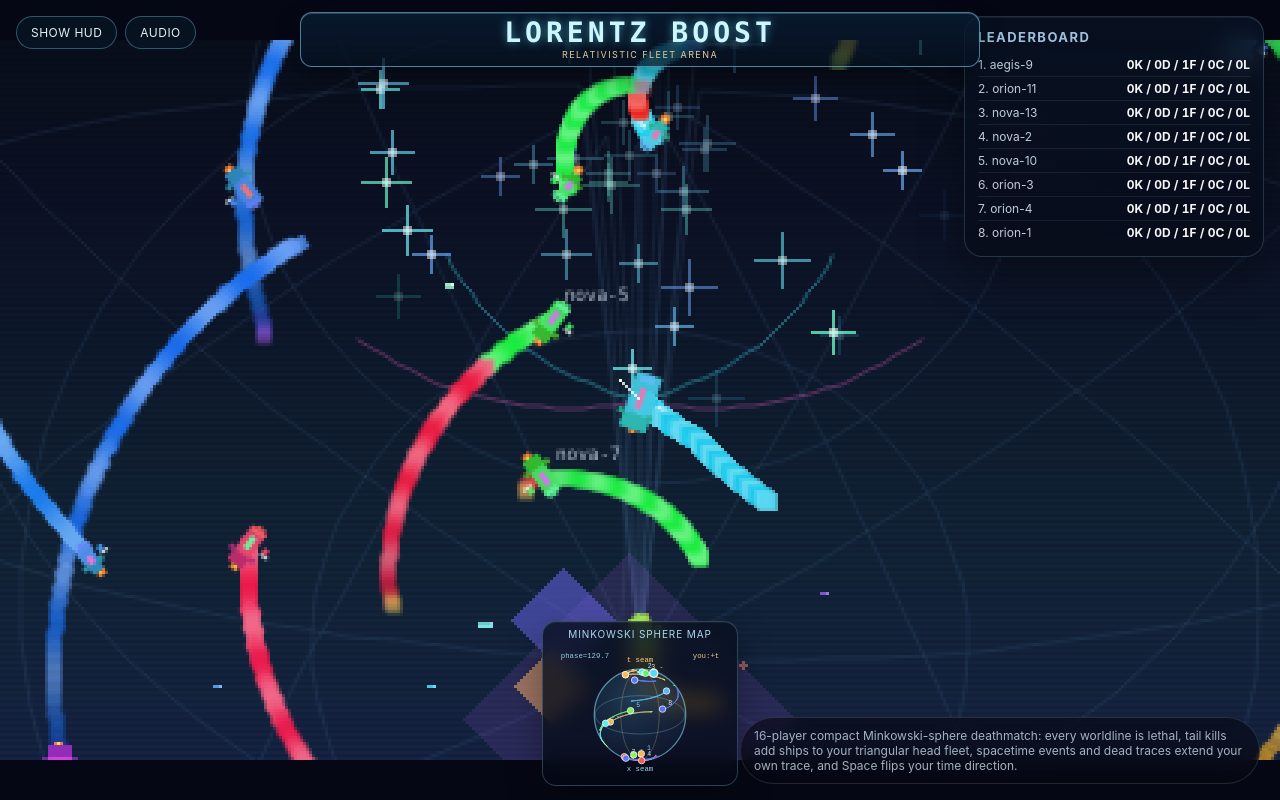
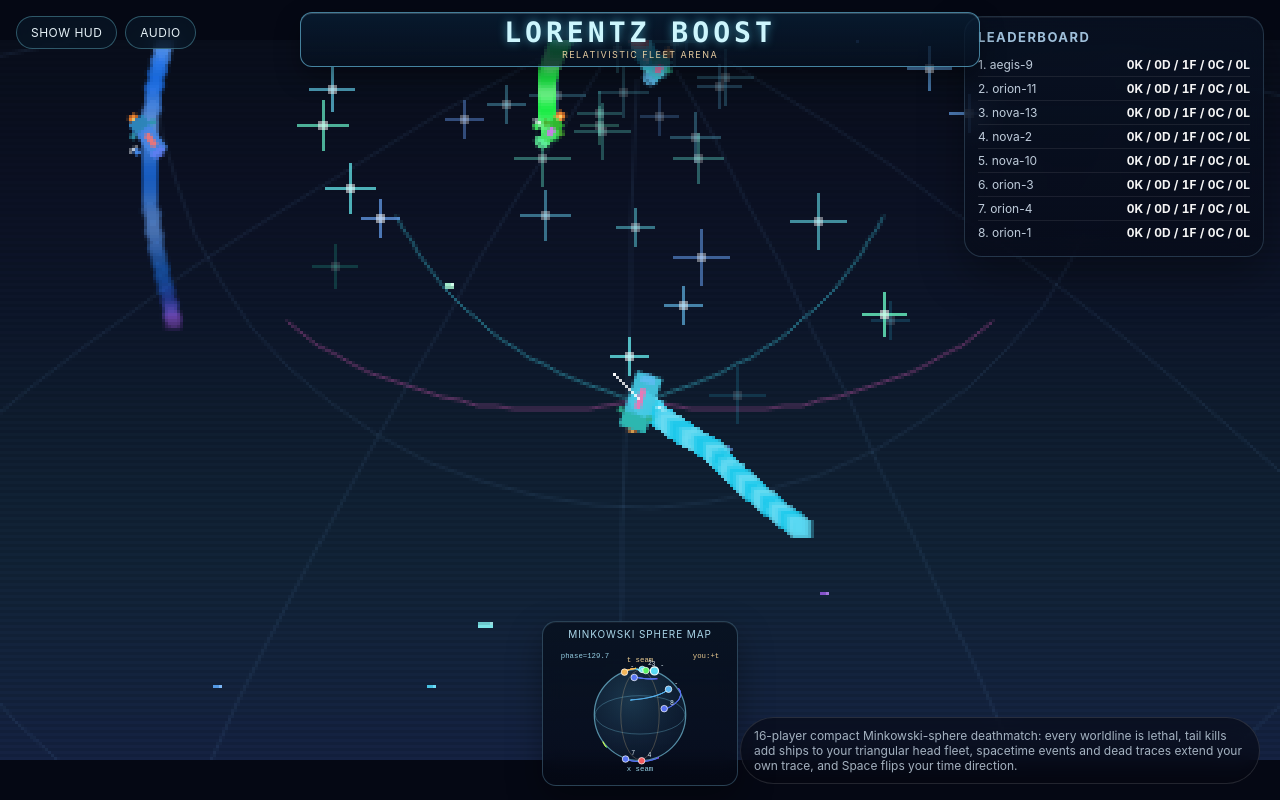
Before and after one commit to MSulSal/lorentz-boost, a React (Vite) app: page / in a window 1280 px wide. Built offline with nearby package versions, Linux system fonts and the light colour scheme.

Commit message:
fix(sphere-view): render arena and minimap as outside sphere surface

```diff
--- a/src/App.jsx
+++ b/src/App.jsx
@@ -162,11 +162,12 @@ function spherePointFromXT(x, t, world, geom) {
   const y1 = sy * cosPitch - z1 * sinPitch;
   const z2 = sy * sinPitch + z1 * cosPitch;
 
-  const fish = 1 + 0.18 * Math.max(0, z2) * Math.max(0, z2);
+  const perspective = geom.camDist / Math.max(0.2, geom.camDist - z2);
   return {
-    px: geom.cx + geom.r * x1 * fish,
-    py: geom.cy - geom.r * y1 * fish,
+    px: geom.cx + geom.r * x1 * perspective,
+    py: geom.cy - geom.r * y1 * perspective,
     depth: z2,
+    front: z2 >= (geom.frontDepthThreshold ?? 0),
   };
 }
 
@@ -176,16 +177,14 @@ function MinimapOverlay({ world }) {
   const cx = width * 0.5;
   const cy = 88;
   const r = 56;
-  const geom = { cx, cy, r, yaw: -0.78, pitch: 0.46 };
+  const geom = { cx, cy, r, yaw: -0.78, pitch: 0.46, camDist: 4.8, frontDepthThreshold: 0 };
   const ranks = rankEntities(world);
   const placementById = new Map(ranks.map((r, idx) => [r.id, idx + 1]));
   const worldPhase = temporalPhase(world.player?.coordTime ?? world.t, world.finishT);
   const playerTimeDir = world.player?.timeDirection ?? 1;
   const playerTimeLabel = playerTimeDir >= 0 ? '+t' : '-t';
 
-  const wallBack = [];
   const wallFront = [];
-  const islandBack = [];
   const islandFront = [];
   if (world.course?.walls?.length) {
     for (const wall of world.course.walls) {
@@ -197,7 +196,7 @@ function MinimapOverlay({ world }) {
         if (Math.abs(b.x - a.x) > world.arenaX) continue;
         const pa = spherePointFromXT(a.x, a.t, world, geom);
         const pb = spherePointFromXT(b.x, b.t, world, geom);
-        const front = (pa.depth + pb.depth) * 0.5 >= 0;
+        const front = pa.front && pb.front;
         const seg = {
           key: `${wall.id}-${i}`,
           x1: pa.px,
@@ -206,7 +205,7 @@ function MinimapOverlay({ world }) {
           y2: pb.py,
           hue: wall.hue,
         };
-        (front ? wallFront : wallBack).push(seg);
+        if (front) wallFront.push(seg);
       }
     }
   }
@@ -221,11 +220,10 @@ function MinimapOverlay({ world }) {
         r,
         hue: island.hue,
       };
-      (p.depth >= 0 ? islandFront : islandBack).push(bubble);
+      if (p.front) islandFront.push(bubble);
     }
   }
 
-  const worldlineBack = [];
   const worldlineFront = [];
   for (const entity of world.entities) {
     const hist = entity.history ?? [];
@@ -237,7 +235,7 @@ function MinimapOverlay({ world }) {
       if (Math.abs(b.pos.x - a.pos.x) > world.arenaX) continue;
       const pa = spherePointFromXT(a.pos.x, a.coordTime ?? a.t, world, geom);
       const pb = spherePointFromXT(b.pos.x, b.coordTime ?? b.t, world, geom);
-      const front = (pa.depth + pb.depth) * 0.5 >= 0;
+      const front = pa.front && pb.front;
       const seg = {
         key: `${entity.id}-${i}`,
         x1: pa.px,
@@ -251,7 +249,7 @@ function MinimapOverlay({ world }) {
         ),
         w: entity.id === world.player.id ? 1.7 : 1.1,
       };
-      (front ? worldlineFront : worldlineBack).push(seg);
+      if (front) worldlineFront.push(seg);
     }
   }
 
@@ -260,10 +258,11 @@ function MinimapOverlay({ world }) {
       const p = spherePointFromXT(entity.pos.x, entity.coordTime ?? world.t, world, geom);
       const px = p.px;
       const py = p.py;
-      const front = p.depth >= 0;
+      const front = p.front;
       const hue = (entity.team?.primaryHue ?? entity.hue) + dopplerHueShift1D(entity.pos.x, entity.vel.x, world);
       return { entity, px, py, front, hue, inactive: !!entity.isRespawning };
     })
+    .filter((p) => p.front)
     .sort((a, b) => {
       if (a.front === b.front) return a.py - b.py;
       return a.front ? 1 : -1;
@@ -279,34 +278,6 @@ function MinimapOverlay({ world }) {
             <stop offset="100%" stopColor="rgba(50, 112, 162, 0.08)" />
           </radialGradient>
         </defs>
-
-        {wallBack.map((seg) => (
-          <line
-            key={seg.key}
-            x1={seg.x1}
-            y1={seg.y1}
-            x2={seg.x2}
-            y2={seg.y2}
-            stroke={hueColor(seg.hue, 0.54)}
-            strokeWidth={2.1}
-            strokeLinecap="round"
-          />
-        ))}
-        {islandBack.map((b) => (
-          <circle key={b.key} cx={b.x} cy={b.y} r={b.r} fill={hueColor(b.hue, 0.48)} stroke={hueColor(b.hue + 8, 0.6)} strokeWidth="0.8" />
-        ))}
-        {worldlineBack.map((seg) => (
-          <line
-            key={seg.key}
-            x1={seg.x1}
-            y1={seg.y1}
-            x2={seg.x2}
-            y2={seg.y2}
-            stroke={hueColor(seg.hue, 0.92)}
-            strokeWidth={seg.w}
-            strokeLinecap="round"
-          />
-        ))}
 
         <circle cx={cx} cy={cy} r={r} fill="url(#sphereFill)" stroke="rgba(138, 228, 255, 0.58)" strokeWidth="1.5" />
         <ellipse cx={cx} cy={cy} rx={r * 0.98} ry={r * 0.42} fill="none" stroke="rgba(132, 224, 255, 0.28)" strokeWidth="1.2" />
--- a/src/render.js
+++ b/src/render.js
@@ -14,6 +14,7 @@ const MIN_RENDER_WIDTH = 320;
 const MIN_RENDER_HEIGHT = 180;
 const GAME_ASPECT = 16 / 9;
 const TAU = Math.PI * 2;
+const OUTSIDE_CAM_DIST = 4.8;
 const MAX_FORMATION_VISUAL_SHIPS = 28;
 const FORMATION_BACK_STEP = 8;
 const FORMATION_SIDE_STEP = 6;
@@ -113,12 +114,14 @@ function projectSphere(x, t, camera) {
   const y1 = sy * cosPitch - z1 * sinPitch;
   const z2 = sy * sinPitch + z1 * cosPitch;
 
-  const depthScale = 0.82 + 0.18 * ((z2 + 1) * 0.5);
-  const r = camera.sphereRadius * depthScale;
+  const perspective = camera.outsideCamDist / Math.max(0.2, camera.outsideCamDist - z2);
+  const r = camera.sphereRadius * perspective;
 
   return {
     x: camera.width * 0.5 + x1 * r,
     y: camera.height * 0.5 - y1 * r,
+    depth: z2,
+    front: z2 >= camera.frontDepthThreshold,
   };
 }
 
@@ -128,6 +131,10 @@ function projectXT(x, t, camera) {
 
 function visibleOnCanvas(p, camera, margin = 120) {
   return p.x > -margin && p.y > -margin && p.x < camera.width + margin && p.y < camera.height + margin;
+}
+
+function visibleOutsideSphere(p) {
+  return !!p?.front;
 }
 
 function teamColors(entity, fallbackHue) {
@@ -222,16 +229,29 @@ function drawGrid(ctx, world, camera) {
   const tFromV = (v) => v * finishT;
 
   const strokeParamLine = (uFixed, vFixed, lon) => {
-    ctx.beginPath();
+    let open = false;
     for (let i = 0; i <= steps; i++) {
       const s = i / steps;
       const u = lon ? uFixed : s;
       const v = lon ? s : vFixed;
       const p = projectXT(xFromU(u), tFromV(v), camera);
-      if (i === 0) ctx.moveTo(snap(p.x), snap(p.y));
-      else ctx.lineTo(snap(p.x), snap(p.y));
+      const front = visibleOutsideSphere(p);
+      if (!front) {
+        if (open) {
+          ctx.stroke();
+          open = false;
+        }
+        continue;
+      }
+      if (!open) {
+        ctx.beginPath();
+        ctx.moveTo(snap(p.x), snap(p.y));
+        open = true;
+      } else {
+        ctx.lineTo(snap(p.x), snap(p.y));
+      }
     }
-    ctx.stroke();
+    if (open) ctx.stroke();
   };
 
   ctx.save();
@@ -260,14 +280,25 @@ function drawLightCones(ctx, world, camera) {
 
   const drawConeBranch = (sign, future) => {
     const timeSign = future ? 1 : -1;
-    ctx.beginPath();
-    ctx.moveTo(snap(origin.x), snap(origin.y));
+    let open = false;
     for (let i = 1; i <= steps; i++) {
       const dt = (i / steps) * coneSpan * timeSign;
       const p = projectXT(world.player.pos.x + sign * C * dt, coordNow + dt, camera);
+      if (!visibleOutsideSphere(p)) {
+        if (open) {
+          ctx.stroke();
+          open = false;
+        }
+        continue;
+      }
+      if (!open) {
+        ctx.beginPath();
+        ctx.moveTo(snap(origin.x), snap(origin.y));
+        open = true;
+      }
       ctx.lineTo(snap(p.x), snap(p.y));
     }
-    ctx.stroke();
+    if (open) ctx.stroke();
   };
 
   ctx.save();
@@ -297,6 +328,7 @@ function drawCourse(ctx, world, camera) {
       for (const shift of [-1, 0, 1]) {
         const x = island.x + shift * trackSpan;
         const p = projectXT(x, island.t, camera);
+        if (!visibleOutsideSphere(p)) continue;
         if (!visibleOnCanvas(p, camera, 220 + rx)) continue;
         ctx.fillStyle = hsl(hue, 72, island.mass > 0 ? 26 : 34, 0.16 + nearNow * 0.16);
         ctx.beginPath();
@@ -327,6 +359,7 @@ function drawCourse(ctx, world, camera) {
         if (Math.abs(a.x - b.x) > world.arenaX) continue;
         const pa = projectXT(a.x, a.t, camera);
         const pb = projectXT(b.x, b.t, camera);
+        if (!visibleOutsideSphere(pa) || !visibleOutsideSphere(pb)) continue;
         if (!visibleOnCanvas(pa, camera, 180) && !visibleOnCanvas(pb, camera, 180)) continue;
 
         ctx.strokeStyle = hsl(wall.hue, 86, 30, 0.42);
@@ -354,6 +387,7 @@ function drawEnergyEvents(ctx, world, camera) {
   ctx.save();
   for (const ev of world.energyEvents) {
     const p = projectXT(ev.x, ev.eventT, camera);
+    if (!visibleOutsideSphere(p)) continue;
     if (!visibleOnCanvas(p, camera, 110)) continue;
     const dt = ev.eventT - camera.now;
     const future = dt >= 0;
@@ -379,6 +413,7 @@ function drawTrails(ctx, world, camera) {
   for (const tr of world.trails) {
     const start = projectXT(tr.x0, tr.t0, camera);
     const end = projectXT(tr.x1, tr.t1, camera);
+    if (!visibleOutsideSphere(start) || !visibleOutsideSphere(end)) continue;
     if (!visibleOnCanvas(start, camera, 120) && !visibleOnCanvas(end, camera, 120)) continue;
     const ttl = Math.max(0.001, tr.expireT - tr.bornT);
     const age = world.t - tr.bornT;
@@ -411,6 +446,7 @@ function drawFlashes(ctx, world, camera) {
   for (const f of world.flashes) {
     const age = world.t - f.t;
     const p = projectXT(f.x, f.t, camera);
+    if (!visibleOutsideSphere(p)) continue;
     if (!visibleOnCanvas(p, camera, 120)) continue;
     let hue = f.hue ?? 200;
     if (f.type === 'tail-kill') hue += 25;
@@ -441,6 +477,7 @@ function drawWorldline(ctx, entity, world, camera, opts, isSelf) {
     const age = world.t - h.t;
     if (age > maxAge) break;
     const p = projectXT(h.pos.x, h.coordTime ?? h.t, camera);
+    if (!visibleOutsideSphere(p)) continue;
     if (!visibleOnCanvas(p, camera, 180)) continue;
     samples.push({ h, p });
   }
@@ -501,6 +538,7 @@ function fleetFormationSlots(shipCount) {
 
 function drawRocketPixel(ctx, entity, state, world, camera, opts) {
   const p = projectXT(state.pos.x, state.coordTime ?? state.t, camera);
+  if (!visibleOutsideSphere(p)) return;
   if (!visibleOnCanvas(p, camera, 180)) return;
   const isSelf = entity.id === world.player.id;
   const alpha = 0.98;
@@ -589,6 +627,7 @@ function drawTangent(ctx, world, camera) {
   const dtMag = 0.9;
   const timeSign = (p.timeDirection ?? 1) >= 0 ? 1 : -1;
   const tip = projectXT(p.pos.x + p.vel.x * dtMag, coordNow + dtMag * timeSign, camera);
+  if (!visibleOutsideSphere(origin) && !visibleOutsideSphere(tip)) return;
   ctx.save();
   ctx.strokeStyle = 'rgba(255,255,255,0.8)';
   ctx.lineWidth = 1;
@@ -613,6 +652,8 @@ function makeCamera(displayWidth, displayHeight, world, cameraState) {
   const spherePitch = playerLat;
   const sphereFitRadius = Math.min(displayWidth, displayHeight) * 0.39;
   const sphereRadius = sphereFitRadius * (1 + zoomT * 10);
+  const outsideCamDist = OUTSIDE_CAM_DIST;
+  const frontDepthThreshold = 0;
   const zoom = rawZoom;
 
   return {
@@ -630,6 +671,8 @@ function makeCamera(displayWidth, displayHeight, world, cameraState) {
     sphereYaw,
     spherePitch,
     sphereRadius,
+    outsideCamDist,
+    frontDepthThreshold,
   };
 }
 
```
